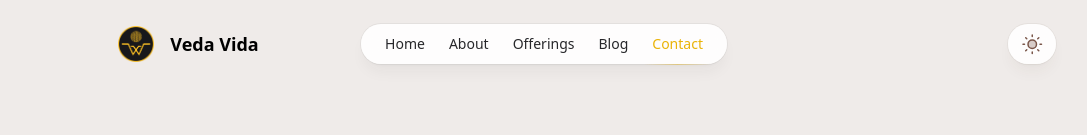
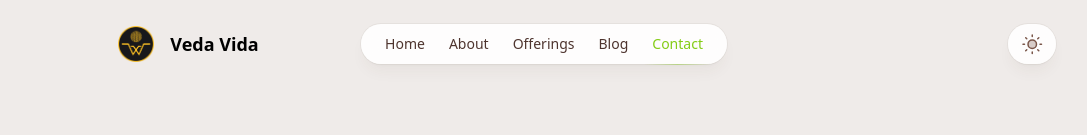
Before and after one commit to cv-us/vv, a Next.js app: page /contact in a window 1280 px wide. Shown: the top 135 px of the page, without its empty margins (96-1183 px from the left). Built offline with nearby package versions, Linux system fonts and the light colour scheme.

Commit message:
color changes

```diff
--- a/src/components/Header.jsx
+++ b/src/components/Header.jsx
@@ -149,13 +149,13 @@ function NavItem({ href, children }) {
         className={clsx(
           'relative block px-3 py-2 transition',
           isActive
-            ? 'text-yellow-500 dark:text-yellow-400'
-            : 'hover:text-yellow-500 dark:hover:text-yellow-400',
+            ? 'text-lime-500 dark:text-lime-400'
+            : 'hover:text-lime-500 dark:hover:text-lime-400',
         )}
       >
         {children}
         {isActive && (
-          <span className="absolute inset-x-1 -bottom-px h-px bg-gradient-to-r from-yellow-500/0 via-yellow-500/40 to-yellow-500/0 dark:from-yellow-400/0 dark:via-yellow-400/40 dark:to-yellow-400/0" />
+          <span className="absolute inset-x-1 -bottom-px h-px bg-gradient-to-r from-lime-500/0 via-lime-500/40 to-lime-500/0 dark:from-lime-400/0 dark:via-lime-400/40 dark:to-lime-400/0" />
         )}
       </Link>
     </li>
@@ -165,7 +165,7 @@ function NavItem({ href, children }) {
 function DesktopNavigation(props) {
   return (
     <nav {...props}>
-      <ul className="flex rounded-full bg-white/90 px-3 text-sm font-medium text-zinc-800 shadow-lg shadow-zinc-800/5 ring-1 ring-zinc-900/5 backdrop-blur dark:bg-zinc-800/90 dark:text-zinc-200 dark:ring-white/10">
+      <ul className="flex rounded-full bg-white/90 px-3 text-sm font-medium text-brown-800 shadow-lg shadow-brown-800/5 ring-1 ring-brown-900/5 backdrop-blur dark:bg-brown-800/90 dark:text-brown-100 dark:ring-white/10">
         <NavItem href="/">Home</NavItem>
         <NavItem href="/about">About</NavItem>
         <NavItem href="/offerings">Offerings</NavItem>
@@ -194,7 +194,7 @@ function ThemeToggle() {
       onClick={() => setTheme(otherTheme)}
     >
       <SunIcon className="h-6 w-6 fill-brown-100 stroke-brown-500 transition group-hover:fill-brown-200 group-hover:stroke-brown-700 dark:hidden [@media(prefers-color-scheme:dark)]:fill-brown-50 [@media(prefers-color-scheme:dark)]:stroke-brown-500 [@media(prefers-color-scheme:dark)]:group-hover:fill-brown-50 [@media(prefers-color-scheme:dark)]:group-hover:stroke-brown-600" />
-      <MoonIcon className="hidden h-6 w-6 fill-brown-700 stroke-brown-500 transition dark:block [@media(prefers-color-scheme:dark)]:group-hover:stroke-brown-400 [@media_not_(prefers-color-scheme:dark)]:fill-brown-400/10 [@media_not_(prefers-color-scheme:dark)]:stroke-brown-500" />
+      <MoonIcon className="hidden h-6 w-6 fill-brown-700 stroke-brown-300 transition dark:block [@media(prefers-color-scheme:dark)]:group-hover:stroke-brown-400 [@media_not_(prefers-color-scheme:dark)]:fill-brown-400/10 [@media_not_(prefers-color-scheme:dark)]:stroke-brown-500" />
     </button>
   )
 }
```
